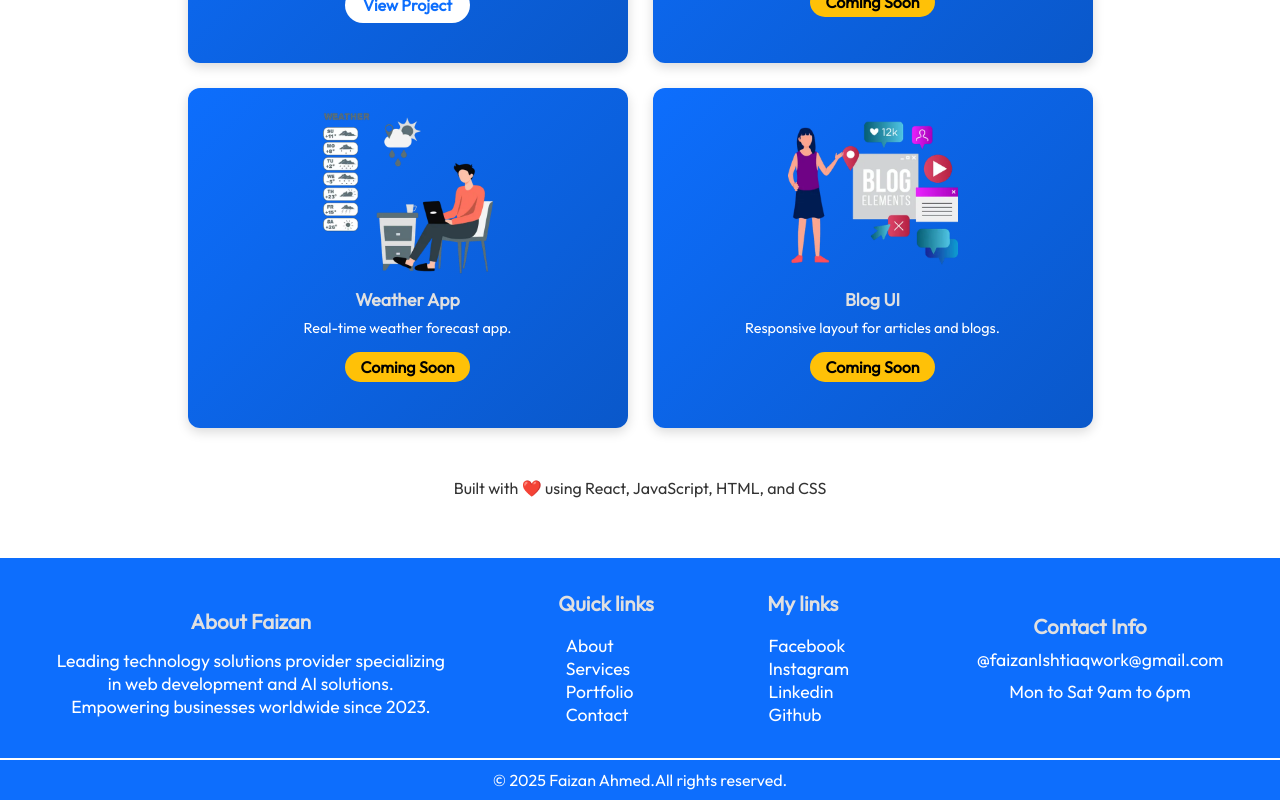
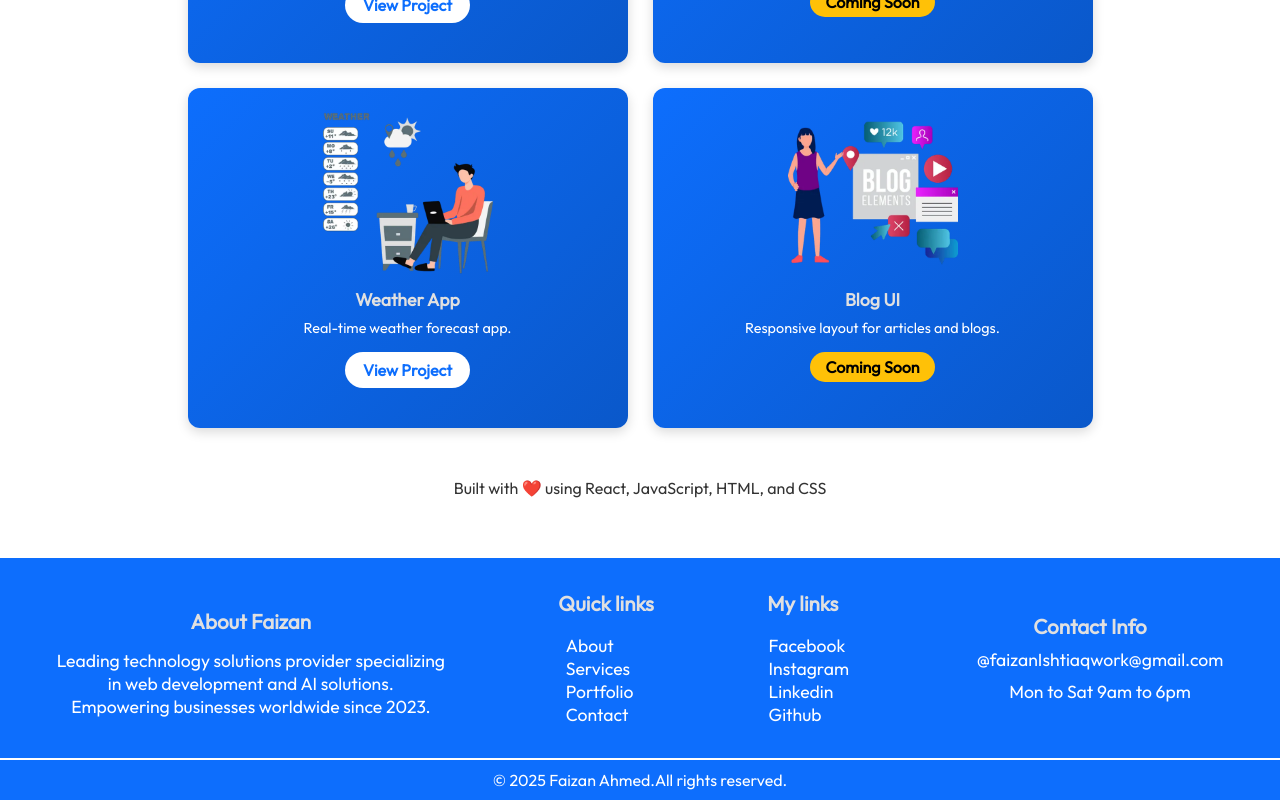
Before and after one commit to Faizan-ishtiaq/Faizan-First-React_Potfolio, a React (Vite) app: page /portfolio in a window 1280 px wide. Shown: the part 840-1640 px from the top of the page. Built offline with nearby package versions, Linux system fonts and the light colour scheme.

Commit message:
add weather project

```diff
--- a/src/pages/Portfolio.jsx
+++ b/src/pages/Portfolio.jsx
@@ -1,7 +1,5 @@
-import React from "react";
 import "./Portfolio.css";
 import portfolioImg from "../assets/hero1.png"; // your real image
-// import todoImg from "../assets/todolist.webp";
 import ecommerceImg from "../assets/ecommerce.webp"
 import blogImg from "../assets/blog.webp"
 import weatherImg from "../assets/weather.webp"
@@ -43,7 +41,8 @@ const Portfolio = () => {
       title: "Weather App",
       description: "Real-time weather forecast app.",
       img:weatherImg,
-      status: "Coming Soon",
+      status: "Active",
+      link:"https://react-weather-app-flame-one.vercel.app/"
     },
     {
       title: "Blog UI",
```
